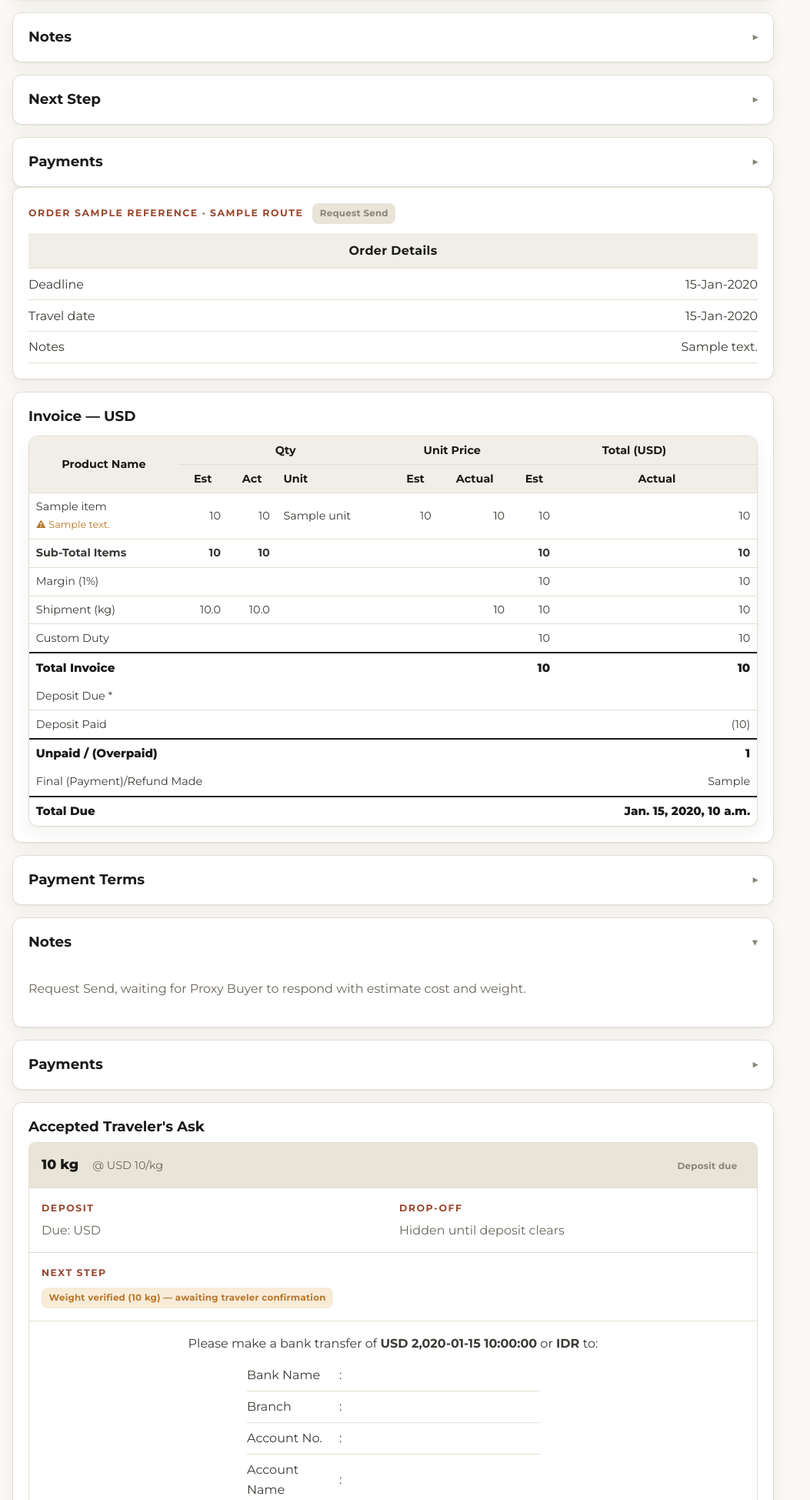
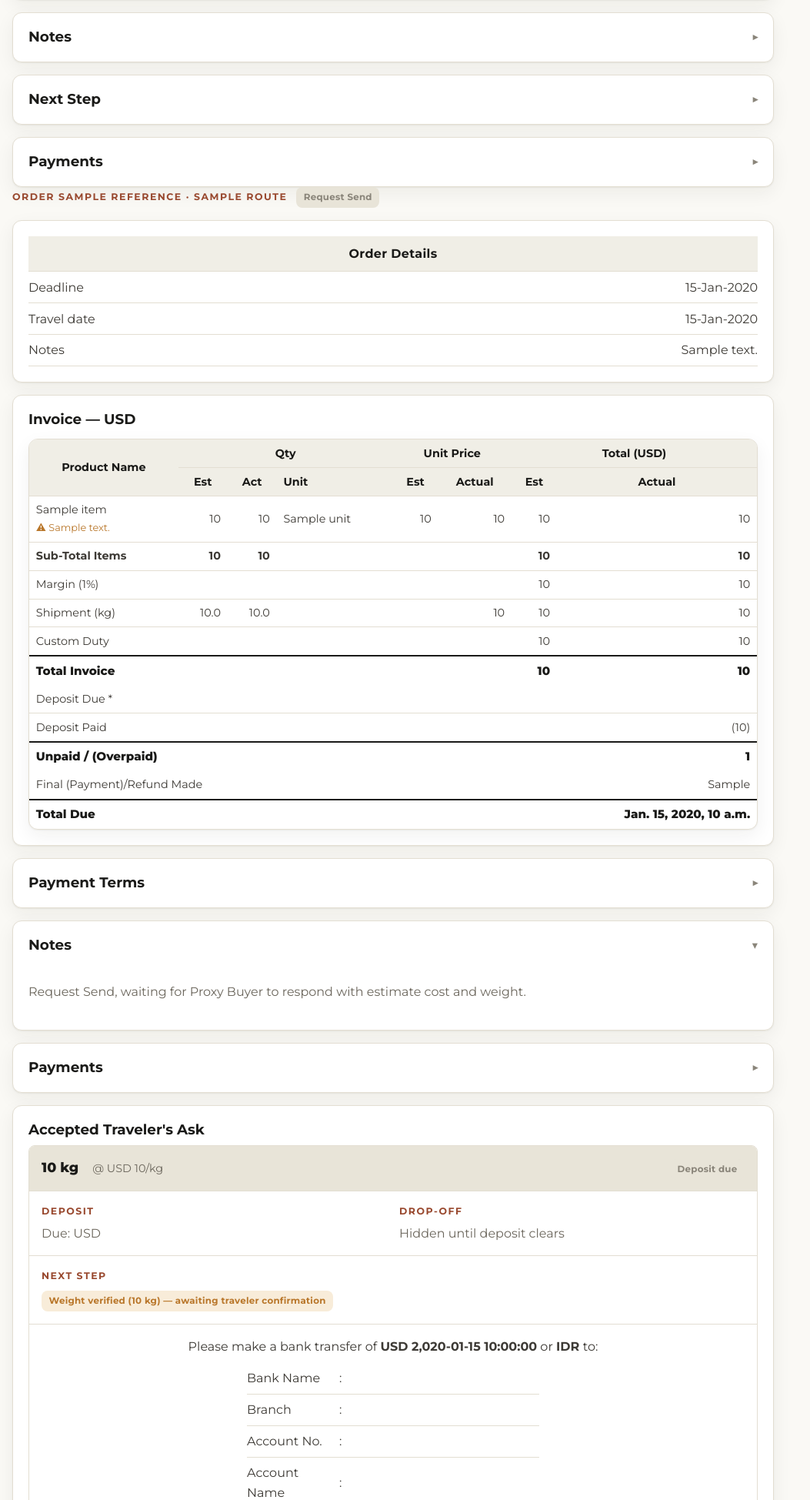
Before and after one commit to br-paruhum/jastip-dev, a Django app: template templates/accounts/profile.html in a window 1280 px wide. Shown: the part 1198-3147 px from the top of the page at 77% size, without its empty margins (0-1053 px from the left). Run offline with Django 5.2, Linux system fonts and the light colour scheme; the template is opened without the code that fills it: most values are stand-ins (such as "Sample title", 1, 10 or a date in 2020); form fields are guessed from the names that the template uses.

Commit message:
Order detail: restore header above card; lower sidebar to first card top
Revert folding the order ref/badge into the card — it sits above the card
again. Instead the dashboard JS now lowers the sidebar by the active panel's
first-card offset, so the sidebar top lines up with the Order Details card's
outer top. Generic: list/form panels (card at top) get zero offset.
Recomputed on panel switch, hashchange, and resize.

Co-Authored-By: Claude Opus 4.8 <noreply@anthropic.com>

```diff
--- a/templates/accounts/profile.html
+++ b/templates/accounts/profile.html
@@ -549,6 +549,24 @@ flatpickr(".timepicker", { enableTime: true, noCalendar: true, dateFormat: "H:i"
   var sideLinks = document.querySelectorAll('.profile-side [data-tab]');
   var panels = document.querySelectorAll('.profile-main [data-panel]');
   var names = Array.prototype.map.call(panels, function (p) { return p.dataset.panel; });
+  var side = document.querySelector('.profile-side');
+  var layout = document.querySelector('.profile-layout');
+  // Lower the sidebar so its top lines up with the first card of the visible
+  // panel. Detail panels (order/plan) lead with an eyebrow+badge header above
+  // their first card; list/form panels lead with the card itself (offset 0).
+  function alignSide() {
+    if (!side || !layout) return;
+    var beside = getComputedStyle(layout).flexDirection === 'row';
+    var vis = null;
+    panels.forEach(function (p) { if (p.style.display !== 'none') vis = p; });
+    var card = beside && vis ? vis.querySelector('.card') : null;
+    if (card) {
+      var off = card.getBoundingClientRect().top - vis.getBoundingClientRect().top;
+      side.style.marginTop = off > 1 ? Math.round(off) + 'px' : '';
+    } else {
+      side.style.marginTop = '';
+    }
+  }
   function activate(name) {
     if (names.indexOf(name) === -1) name = 'profile';
     // Collapse inline toggle forms whenever the user switches (or re-clicks) a tab.
@@ -560,6 +578,7 @@ flatpickr(".timepicker", { enableTime: true, noCalendar: true, dateFormat: "H:i"
     var activePanel = document.querySelector('[data-panel="' + name + '"]');
     var sideName = (activePanel && activePanel.dataset.origin) || name;
     sideLinks.forEach(function (l) { l.classList.toggle('active', l.dataset.tab === sideName); });
+    alignSide();
   }
   links.forEach(function (l) {
     l.addEventListener('click', function (e) {
@@ -576,6 +595,7 @@ flatpickr(".timepicker", { enableTime: true, noCalendar: true, dateFormat: "H:i"
   window.addEventListener('hashchange', function () {
     activate((location.hash || '#profile').slice(1));
   });
+  window.addEventListener('resize', alignSide);
 
   // Toggle the inline "Post a Travel Plan" form.
   var toggle = document.getElementById('toggle-plan-form');
--- a/templates/trips/_order_detail_body.html
+++ b/templates/trips/_order_detail_body.html
@@ -1,6 +1,5 @@
 {% load humanize money %}
-<div class="card"><div class="card-body">
-  <div style="display:flex;align-items:center;gap:12px;flex-wrap:wrap;margin-bottom:12px">
+<div style="display:flex;align-items:center;gap:12px;flex-wrap:wrap;margin-bottom:8px">
   <span class="eyebrow" style="margin:0">Order {{ bf_order.reference }} · {{ bf_order.route }}</span>
   {% if not bf_order.is_cargo and bf_order.status == "responded" %}
     {% include "trips/_status_badge.html" with label=is_order_proxy|yesno:"Estimate Sent,Estimate Received" tone="info" %}
@@ -12,6 +11,8 @@
     {% include "trips/_status_badge.html" with status=bf_order.status label=bf_order.get_status_display tone=bf_order.status_tone %}
   {% endif %}
 </div>
+
+<div class="card mt-2"><div class="card-body">
   <table class="invoice">
     <tr class="title-band"><td colspan="2">Order Details</td></tr>
     {% if bf_order.is_cargo %}<tr><td>Type</td><td class="num-right">{{ bf_order.actor_label }}</td></tr>{% endif %}
```
Lines whose indentation alone changed are shown as unchanged.
